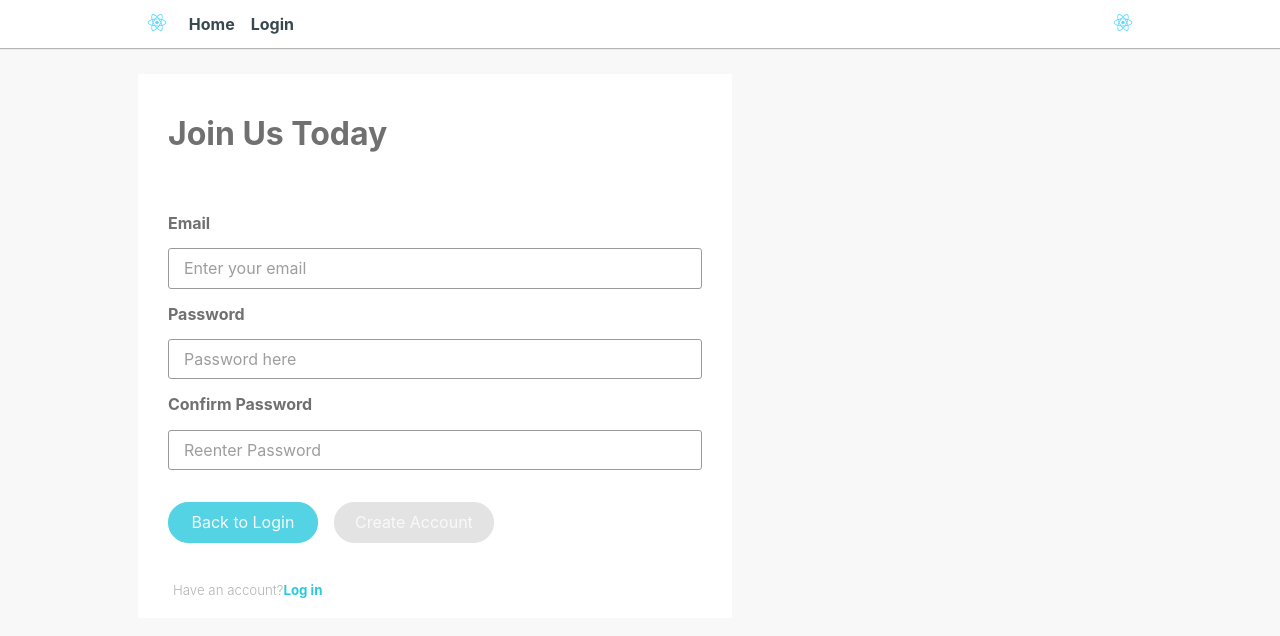
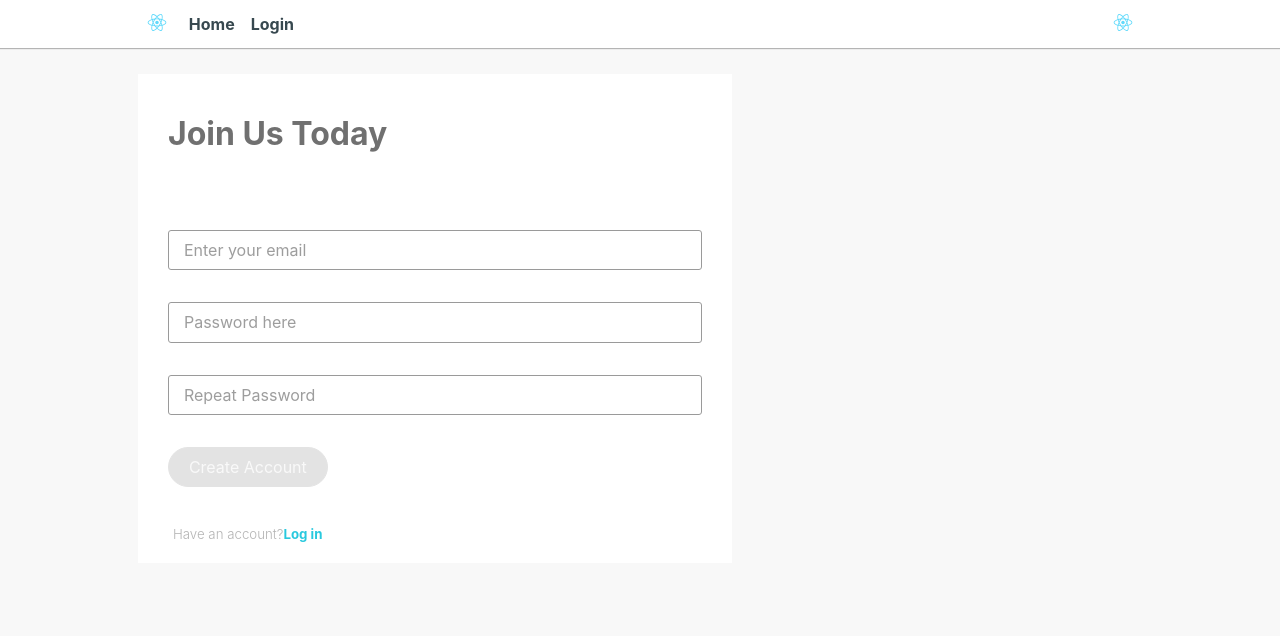
Before and after one commit to jasoncl666/HackHub-WebTweetReact, a React (Create React App) app: page /signup in a window 1280 px wide. Shown: the top 636 px of the page. Built offline with nearby package versions, Linux system fonts and the light colour scheme.

Commit message:
signup and login function integraded but cannot send request

```diff
--- a/src/App.js
+++ b/src/App.js
@@ -1,5 +1,5 @@
 import React from 'react';
-import {BrowserRouter as Router, Switch, Route, Link} from 'react-router-dom';
+import {BrowserRouter as Router, Switch, Route} from 'react-router-dom';
 import logo from './img/logo.svg';
 import './App.css';
 
--- a/src/Components/FormElement.js
+++ b/src/Components/FormElement.js
@@ -2,19 +2,38 @@ import React, {Component} from 'react';
 
 /**
  * From Element consists of:
- *      1. Label
+ *      1. Label (optional)
  *      2. input box with props
  */
 
 class FormElement extends Component {
 
     render() {
-        return(
-            <div>
-                <label>{this.props.label}</label>
-                <input className="input-profile" type={this.props.type} placeholder={this.props.value}></input>
-            </div>
-        )
+
+        const {
+            label,
+            type,
+            value,
+            onChangeFunc
+        } = this.props
+
+        if(label){
+            return(
+                <div>
+                    <label>{label}</label>
+                    <input className="input-profile" type={type} placeholder={value} onChange={onChangeFunc}></input>
+                </div>
+            )
+        }
+
+        else{
+            return(
+                <div>
+                    <input className="input-profile" type={type} placeholder={value} onChange={onChangeFunc}></input>
+                </div>
+            )
+        }
+
     }
 }
 
--- a/src/Components/auth/Login.js
+++ b/src/Components/auth/Login.js
@@ -13,18 +13,67 @@ import { baseUrl } from '../../config';
 
  class Login extends Component {
 
-    state = {
-        content: ""
+    constructor(props){
+
+        super(props);
+
+        this.state = {
+            username: "",
+            password: "",
+            inputvalid: ""
+        }
+
+        this.handleSubmit = this.handleSubmit.bind(this);
+        this.handleUsernameChange = this.handleUsernameChange.bind(this);
+        this.handlePasswordChange = this.handlePasswordChange.bind(this);
+        this.formUpdate = this.formUpdate.bind(this);
     }
 
-    handleSubmit = (event) => {
-        event.preventDefault();
+
+    /**
+     * update local state when user enters
+     * meanwhile checking if any input is left empty
+     */
+    formUpdate = (updateValue) => {
+
+        let prevState = this.state;
+        let formContent = {
+            ...prevState,
+            ...updateValue
+        }
+
+        formContent.inputvalid = formContent.username && formContent.password;
+
+        this.setState(formContent);
     }
 
-    handleTextChange = (event) => {
-        this.setState({
-            content: event.target.value
-        });
+    handleUsernameChange = (e) => {
+        this.formUpdate(e.target.value);
+    }
+
+    handlePasswordChange = (e) => {
+        this.formUpdate(e.target.value);
+    }
+
+    /**
+     * Sending post to API for login request
+     *
+     * if token is granted (login succeed), up-lifting the token to Page Component and Redirect
+     */
+    handleSubmit = () => {
+        let that = this;
+
+        axios.post(baseUrl+"/auth/login", {
+            username: this.state.username,
+            password: this.state.password
+        }).then(res => {
+            if (res.data.error) {
+                console.log(res.data.error)
+            } else {
+                // res.data.token && that.props.handleTokenUpdate(res.data.token)
+                console.log(res)
+            }
+        })
     }
 
     render() {
@@ -41,14 +90,16 @@ import { baseUrl } from '../../config';
 
                     <div className="col-2of5 bg-white">
 
+                        <h2 className="row"> Welcome Back!</h2>
+
                         <div className="row profile-update">
 
                             <form id="login-form" onSubmit={this.handleSubmit}>
 
-                                <FormElement type={"text"} label={"Email"} value={"Enter your email"} onChangeFunc={this.handleTextChange}></FormElement>
-                                <FormElement type={"password"} label={"Password"} value={"Password here"} onChangeFunc={this.handleTextChange}></FormElement>
+                                <FormElement type={"text"} label={"Email"} value={"Enter your email"} onChangeFunc={this.handleUsernameChange}></FormElement>
+                                <FormElement type={"password"} label={"Password"} value={"Password here"} onChangeFunc={this.handlePasswordChange}></FormElement>
 
-                                <button className="btn-primary" type="submit" id="login-btn" disabled={this.state.content? '' : 'disabled'}>Login</button>
+                                <button className="btn-primary" type="submit" id="login-btn" disabled={this.state.inputvalid? '' : 'disabled'} onClick={this.handleSubmit}>Login</button>
                             </form>
                         </div>
 
--- a/src/Components/auth/Signup.js
+++ b/src/Components/auth/Signup.js
@@ -13,22 +13,73 @@ import { baseUrl } from '../../config'
 
  class Signup extends Component {
 
-    state = {
-        content: "",
-        username: "",
-        password: "",
-        confirmPassword: ""
+    constructor(props) {
+
+        super(props);
+
+        this.state = {
+            username: "",
+            password: "",
+            confirmPassword: "",
+            inputValid: ""
+        }
+
+        this.handleSubmit = this.handleSubmit.bind(this);
+        this.handleUsernameChange = this.handleUsernameChange.bind(this);
+        this.handlePasswordChange = this.handlePasswordChange.bind(this);
+        this.handleRepeatPasswordChange = this.handleRepeatPasswordChange.bind(this);
+        this.formUpdate = this.formUpdate.bind(this);
     }
 
+    /**
+     * update local state when user enters
+     * meanwhile checking if any input is left empty & confirming password
+     */
+    formUpdate = (updateValue) => {
+
+        let prevState = this.state;
+        let formContent = {
+            ...prevState,
+            ...updateValue
+        };
+
+        formContent.inputValid = formContent.username && formContent.password && formContent.password === formContent.confirmPassword;
+
+        this.setState(formContent);
+    }
+
+    handleUsernameChange = (e) => {
+        this.formUpdate({username: e.target.value})
+    }
+
+    handlePasswordChange = (e) => {
+        this.formUpdate({password: e.target.value})
+    }
+
+    handleRepeatPasswordChange = (e) => {
+        this.formUpdate({confirmPassword: e.target.value})
+    }
+
+    /**
+     * Sending post to API for signup request
+     *
+     * if token is granted (signup succeed), Redirect to Login
+     */
     handleSubmit = (event) => {
 
+        const that = this;
 
-    }
-
-    handleTextChange = (event) => {
-        this.setState({
-            content: event.target.value
-        });
+        axios.post( baseUrl+"/auth/signup", {
+            username: that.state.username,
+            password: that.state.password
+          }).then(res => {
+            if (res.data.error) {
+                console.log(res.data.error)
+            } else {
+                // res.data.token && that.props.handleTokenUpdate(res.data.token)
+                console.log(res)
+            }
+          })
     }
 
     render() {
@@ -49,12 +100,11 @@ import { baseUrl } from '../../config'
                         <div className="row profile-update">
                             <form id="signup-form" onSubmit={this.handleSubmit}>
 
-                                <FormElement type={"text"} label={"Email"} value={"Enter your email"}></FormElement>
-                                <FormElement type={"password"} label={"Password"} value={"Password here"}></FormElement>
-                                <FormElement type={"password"} label={"Confirm Password"} value={"Reenter Password"}></FormElement>
+                                <FormElement type={"text"} label={""} value={"Enter your email"} onChangeFunc={this.handleUsernameChange}></FormElement>
+                                <FormElement type={"password"} label={""} value={"Password here"} onChangeFunc={this.handlePasswordChange}></FormElement>
+                                <FormElement type={"password"} value={"Repeat Password"} onChangeFunc={this.handleRepeatPasswordChange}></FormElement>
 
-                                <button className="btn-primary space-top"  id="login-btn">Back to Login</button>
-                                <button className="btn-primary space-top"  type="submit" id="signup-btn" disabled={this.state.content? '' : 'disabled'}>Create Account</button>
+                                <button className="btn-primary space-top"  type="button" id="signup-btn" disabled={this.state.inputValid? '' : 'disabled'} onClick={this.handleSubmit}>Create Account</button>
                             </form>
                         </div>
 
```
Also changed, not shown: src/Components/Page.js (+7 -6 lines).
